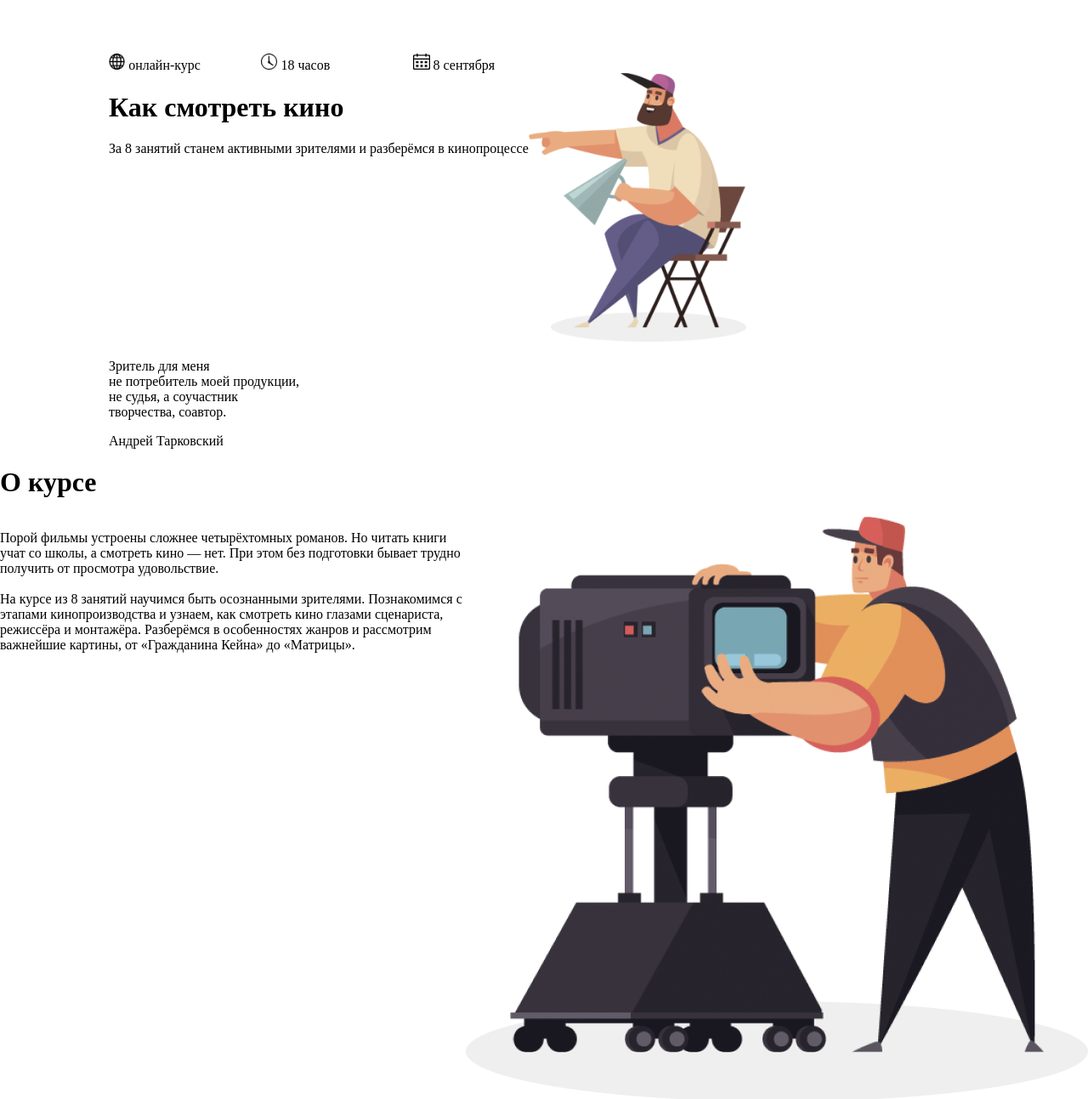
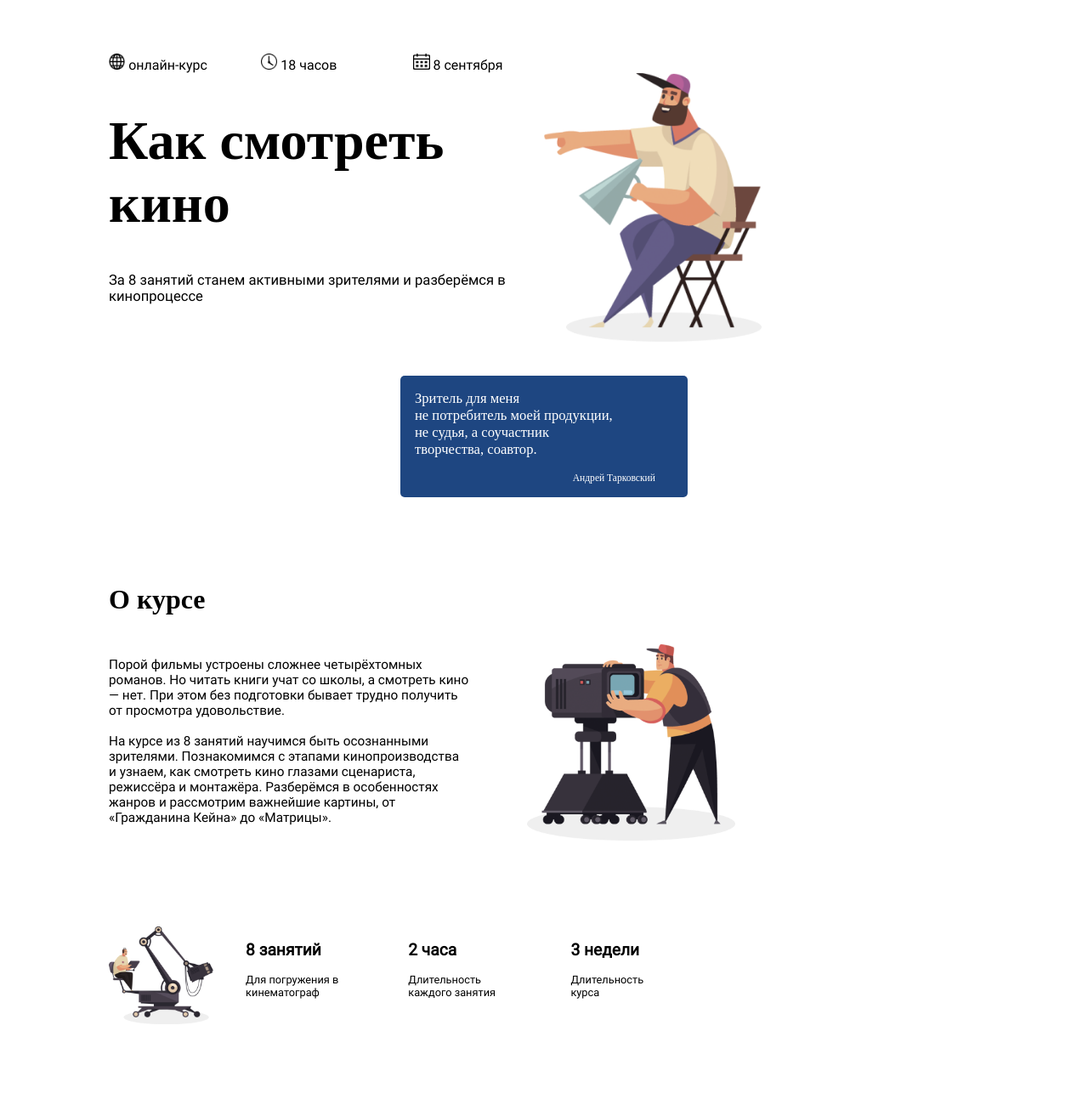
Before and after one commit to AytacZeki/figma1, a plain HTML site: page index.html in a window 1280 px wide. Shown: the part 89-1382 px from the top of the page at 85% size. Drawn offline with Linux system fonts and the light colour scheme; a web font is replaced by a local one.

Commit message:
Add end desktop

```diff
--- a/index.html
+++ b/index.html
@@ -35,8 +35,8 @@
         <div class="article">
 
             <div class="head-text">
-                <h1>Как смотреть кино</h1>
-                <p class="head-paragraph">За 8 занятий станем активными зрителями и разберёмся в кинопроцессе</p>
+                <h1 class="как">Как смотреть кино</h1>
+                <p class="За">За 8 занятий станем активными зрителями и разберёмся в кинопроцессе</p>
             </div>
             <div class="side-photo"><img src="./images/image 1.png" alt="" /></div>
         </div>
@@ -45,9 +45,9 @@
 
 
         <div class="review">
-            <p class="review-paragraph">Зритель для меня<br> не потребитель моей продукции, <br>не судья, а
+            <p class="Зритель">Зритель для меня<br> не потребитель моей продукции, <br>не судья, а
                 соучастник <br>творчества, соавтор. </p>
-            <p class="sign-paragraph">Андрей Тарковский</p>
+            <p class="sign">Андрей Тарковский</p>
         </div>
 
 
@@ -63,22 +63,22 @@
 
 
         <div class="article">
-            <p class="main-text">Порой фильмы устроены сложнее четырёхтомных романов. Но читать книги учат со школы,
-                а смотреть кино — нет. При этом без подготовки бывает трудно получить от просмотра
-                удовольствие.<br><br>На курсе из 8 занятий научимся быть осознанными зрителями. Познакомимся с
-                этапами кинопроизводства и узнаем, как смотреть кино глазами сценариста, режиссёра и монтажёра.
-                Разберёмся в особенностях жанров и рассмотрим важнейшие картины, от «Гражданина Кейна» до «Матрицы».
-            </p>
-            <img src="./images/image 2.png" alt="" class="cameraman-second">
+            <div class="main-text"><p class="Порой">Порой фильмы устроены сложнее четырёхтомных <br>романов. Но читать книги учат со школы,
+                а смотреть кино <br>— нет. При этом без подготовки бывает трудно получить <br>от просмотра
+                удовольствие.<br><br>На курсе из 8 занятий научимся быть осознанными <br>зрителями. Познакомимся с
+                этапами кинопроизводства <br>и узнаем, как смотреть кино глазами сценариста,<br> режиссёра и монтажёра.
+                Разберёмся в особенностях<br> жанров и рассмотрим важнейшие картины, от<br> «Гражданина Кейна» до «Матрицы».
+            </p></div>
+            <div class="side-photo"><img src="./images/image 2.png" alt="" class="cameraman-second"></div>
         </div>
 
 
 
         <div class="footer">
 
-            <div class="control"><img src="./images/image 3.png" alt="" class="footer-photo"></div>
+            <div class="control-photo"><img src="./images/image 3.png" alt="" class="footer-photo"></div>
 
-            <div class="end-text">
+            <div class="end-texts">
 
                 <div class="end">
                     <h2>8 занятий</h2>
--- a/style.css
+++ b/style.css
@@ -17,27 +17,140 @@ body {
   display: flex;
   width: 60%;
   margin-top: 6%;
+  font-family: 'Roboto';
 }
 
-  .logo{
+.section1 .logo{
     margin-right: 4vw;
     width: 10vw;
 
   }
 
-.logo>img{
+  .section1 .logo>img{
   width: 1.5vw;
   height: 1.5vw;
 }
 
-.article{
+.section1 .article{
   display: flex;
 }
 
-.side-photo{
+.section1 .side-photo{
   width: 25%;
 }
 
-.side-photo img{
+.section1 .side-photo img{
   width: 100%;
 }
+
+.section1 .head-text {
+  width: 50%;
+  margin-bottom: 5%;
+}
+
+.section1 .как{
+  font-size: 5vw;
+  font-family: 'Roboto Slab';
+}
+
+.section1 .За{
+  font-size: 1.3vw;
+  font-family: 'Roboto';
+}
+
+.section1 .review {
+  width: 33%;
+  height: 50%;
+  background-color: #1E4681;
+  border-radius: 5px;
+  margin: 0 auto;
+  margin-bottom: 10%;
+
+}
+
+.section1 .Зритель{
+  font-size: 1.3vw;
+  color: #fff;
+  font-family: 'Roboto Slab';
+  padding: 5% 0 0 5%;
+}
+
+.section1 .sign{
+  font-size:0.9vw ;
+  color: #fff;
+  font-family: 'Roboto Slab';
+  padding: 0 0 5% 60%;
+}
+
+/* page-2 */
+
+.section2{
+  width: 80%;
+  margin: 0 auto;
+
+}
+
+.section2 .heading-курсе{
+  width: 30vw;
+  height: 5vh;
+  margin-bottom: 3%;
+
+}
+
+.section2 .курсе{
+  font-size: 2.5vw;
+  font-family: 'Roboto Slab'
+}
+
+.section2 .article{
+  display: flex;
+  width: 80%;
+  height: 30vh;
+}
+
+.section2 .main-text{
+  width: 60%;
+}
+
+.section2 .Порой{
+  font-size: 1.2vw;
+  font-family: 'Roboto';
+}
+
+.section2 .side-photo{
+  width:30% ;
+}
+
+.section2 .side-photo>img{
+  width:100%;
+}
+
+.section2 .footer{
+  display: flex;
+  margin-top: 9%;
+  width: 80%;
+  height: 25vh;
+}
+
+.section2 .control-photo{
+  width: 15%;
+  height: 15%;
+}
+
+.section2 .control-photo>img{
+  width: 100%;
+}
+
+.section2 .end-texts{
+  display: flex;
+  width: 70%;
+  height: 5vh;
+  flex-direction: row;
+  justify-content: space-around;
+}
+
+.section2 .end{
+  width: 20%;
+  font-size: 1vw;
+  font-family: 'Roboto';
+}
```
